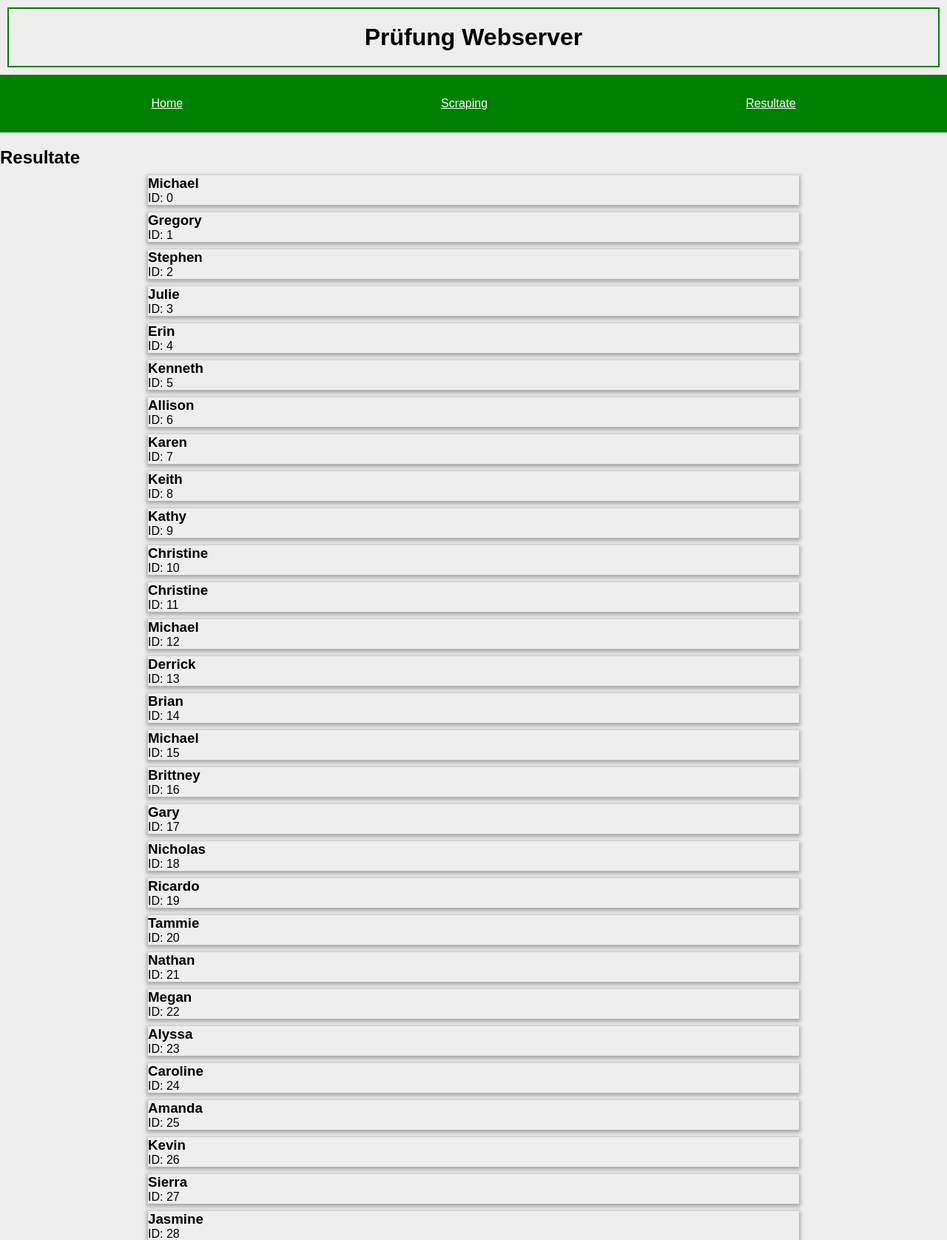
After one commit to cedricgeissmann/pruefung-webserver-1mz, a Flask app: page /results in a window 1280 px wide. The commit adds this page. Shown: the top 1676 px of the page at 74% size. Run offline with Flask 2, Linux system fonts and the light colour scheme.

Commit message:
Aufgabe 4 fertig

```diff
--- a/run.py
+++ b/run.py
@@ -8,8 +8,8 @@ app = Flask(__name__)
 app.config['TEMPLATES_AUTO_RELOAD'] = True
 
 
-def load_json(filename):
-    with open(filename, 'r') as f:
+def load_json():
+    with open("data.json", 'r') as f:
         return json.load(f)
 
 
@@ -21,8 +21,13 @@ def home():
 
 @app.route("/scraping")
 def scraping():
-    data = load_json("data.json")
+    data = load_json("data-to-scrape.json")
     return render_template("scraping.html", table=data)
+
+@app.route("/results")
+def results():
+    data = load_json()
+    return render_template("results.html", results=load_json())
 
 
 # starts the webserver
--- a/static/main.css
+++ b/static/main.css
@@ -33,5 +33,11 @@ body {
     padding: 30px;
     margin-bottom: 20px;
 }
+.card{
+    box-shadow: 0px 2px 5px 2px darkgrey;
+    margin: 10px;
+    margin-right: 200px;
+    margin-left: 200px;
+}
 /* Implementieren Sie Ihre Änderungen hier. Lassen Sie den Code oben so wie er
 * ist!!! */
--- a/templates/base.html
+++ b/templates/base.html
@@ -16,6 +16,9 @@
         <p class="nav-item">
             <a class="nav-link" href="/scraping">Scraping</a>
         </p>
+        <p class="nav-item">
+            <a class="nav-link" href="/results">Resultate</a>
+        </p>
     </ul>
     <div id="content">
     {% block content %}
--- /dev/null
+++ b/templates/results.html
@@ -0,0 +1,14 @@
+{% extends "base.html" %}
+{% block content %}
+    <h2>Resultate</h2>
+    {% for entry in results %}
+    <div class="card">
+        <h3>
+            {{ entry.name}}
+        </h3>
+    <p>
+       ID: {{ entry.id}}
+    </p>
+    </div>
+    {% endfor %}
+{% endblock %}
```
